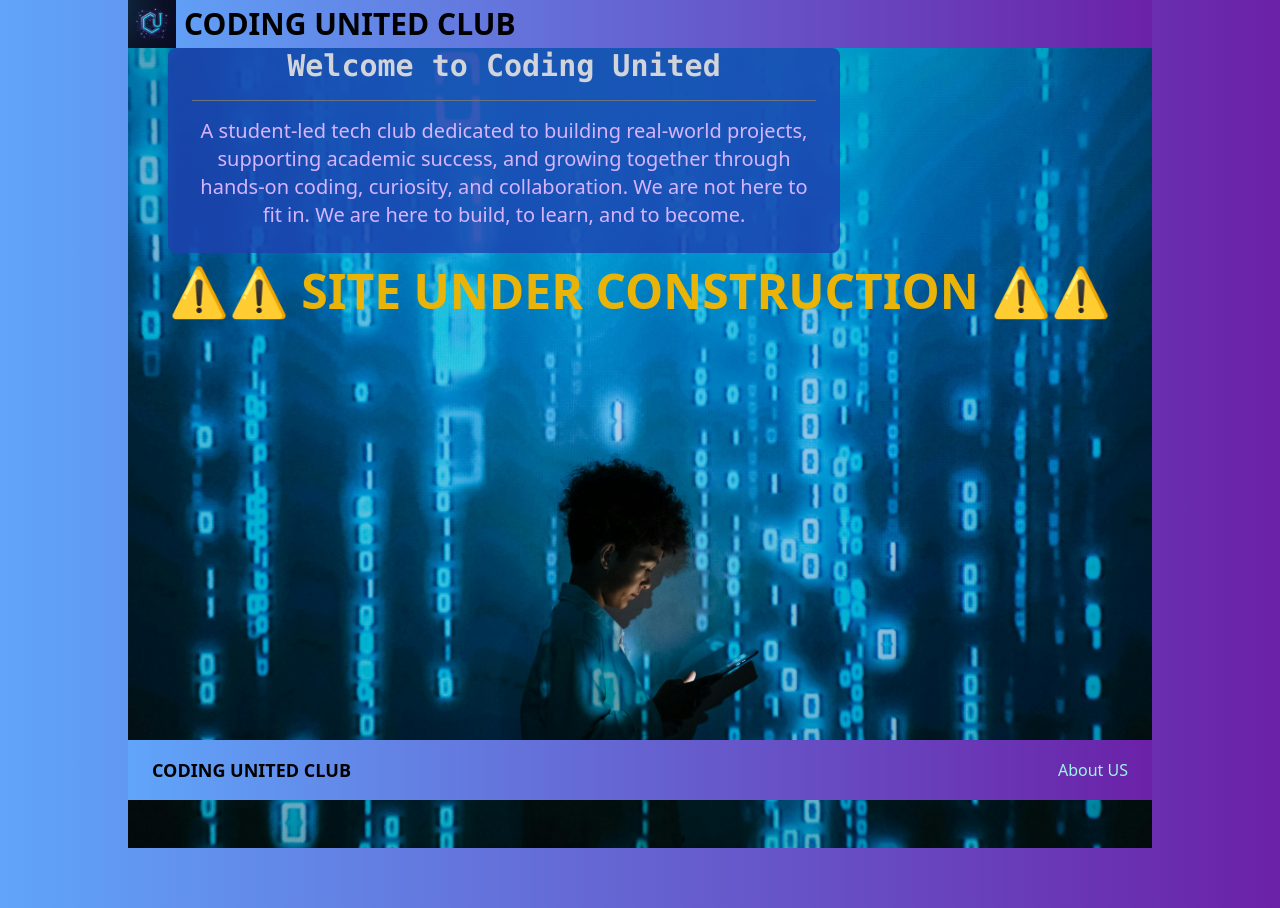
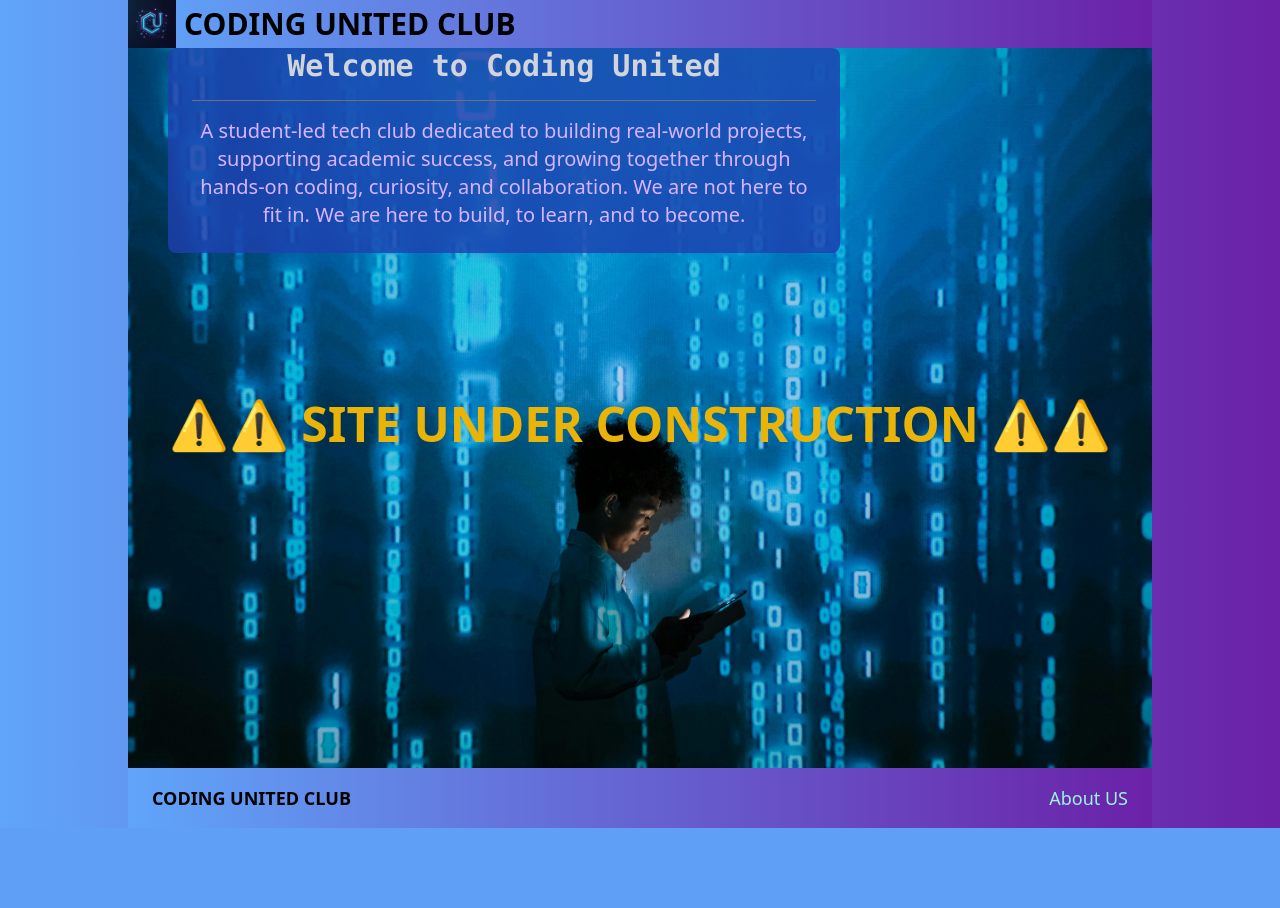
Before and after one commit to codingUnited/clubwebsite, a Django app: page / in a window 1280 px wide. After the commit the page ends 828 px from the top, so only its background shows below. Run offline with Django 5.2, Linux system fonts and the light colour scheme; some libraries are stand-ins or nearby versions.

Commit message:
update to splash page

```diff
--- a/core/templates/base.html
+++ b/core/templates/base.html
@@ -9,8 +9,7 @@
 
     <!---Display logo in title-->
     <link rel="icon" href="{% static 'core/images/coding_united_icon.png' %}" />
-    {% block title %}
-    {% endblock %}
+    {% block title %} {% endblock %}
 
     <!-- HTMX -->
     <script src="https://unpkg.com/htmx.org@1.9.2"></script>
@@ -20,10 +19,10 @@
       src="https://unpkg.com/alpinejs@3.x.x/dist/cdn.min.js"
       defer
     ></script>
-
-    </style>
   </head>
-  <body class="m-0 p-0 bg-gradient-to-r z-50 from-blue-400 to-purple-800">
+  <body
+    class="m-0 p-0 min-h-screen bg-gradient-to-r z-50 from-blue-400 to-purple-800"
+  >
     <div class="w-[80vw] mx-auto">
       <header
         class="bg-gradient-to-r z-50 from-blue-400 to-purple-800 sticky top-0 flex"
@@ -43,17 +42,17 @@
       </header>
       {%block content%}{%endblock%}
       <footer
-        class="bg-gradient-to-r from-blue-400 to-purple-800 sticky bottom-0 flex justify-between items-center px-6 py-4"
+        class="bg-gradient-to-r from-blue-400 text-sm md:text-lg to-purple-800 sticky border-0 flex justify-between px-3 lg:px-6 py-2 lg:py-4"
       >
         <div>
-          <h1 class="uppercase font-bold text-lg">Coding United Club</h1>
+          <h1 class="uppercase font-bold">Coding United Club</h1>
         </div>
         <div class="justify-center">
           <a class="text-teal-200" href="{% url 'about' %}">About US</a>
         </div>
       </footer>
       <h1
-        class="absolute top-1/3 left-1/2 transform -translate-x-1/2 z-50 w-max text-base md:text-4xl lg:text-5xl font-bold text-yellow-500 text-center"
+        class="absolute top-1/2 left-1/2 transform -translate-x-1/2 z-50 w-max text-base md:text-4xl lg:text-5xl font-bold text-yellow-500 text-center"
       >
         ⚠️⚠️ SITE UNDER CONSTRUCTION ⚠️⚠️
       </h1>
--- a/core/templates/core/home.html
+++ b/core/templates/core/home.html
@@ -2,7 +2,7 @@
 <title>Coding United</title>
 {%endblock%} {%block content%}
 <section
-  class="relative w-full h-[400px] md:h-[600px] lg:h-[800px] overflow-hidden"
+  class="relative h-[90vh] overflow-hidden"
 >
   <!-- Background Image -->
   <img
```
